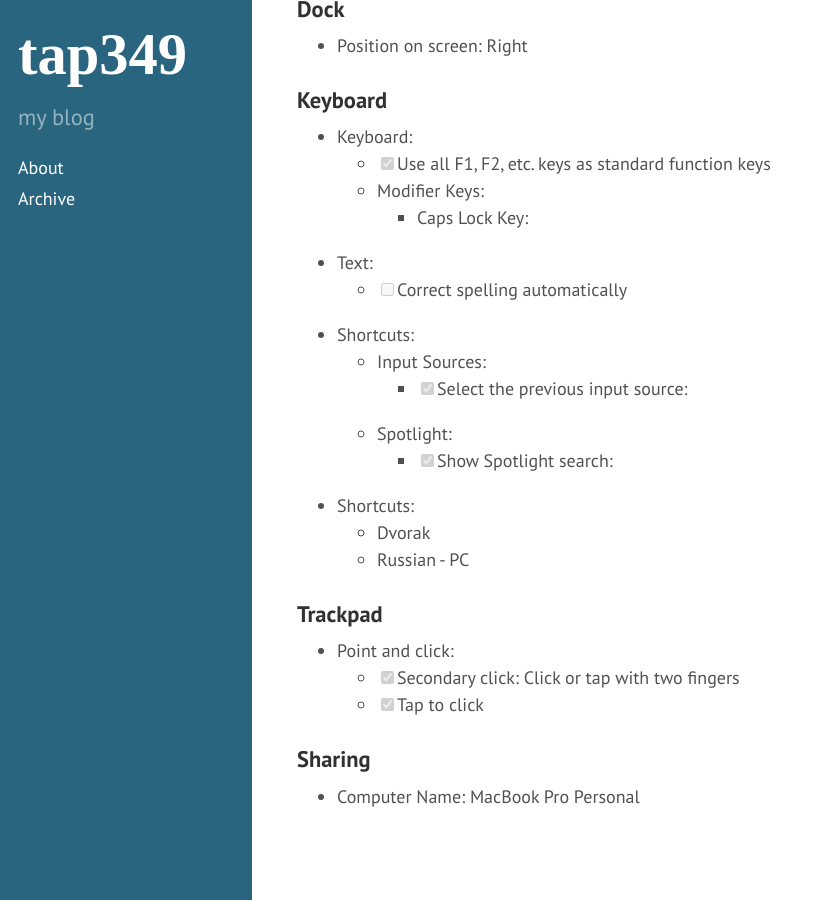
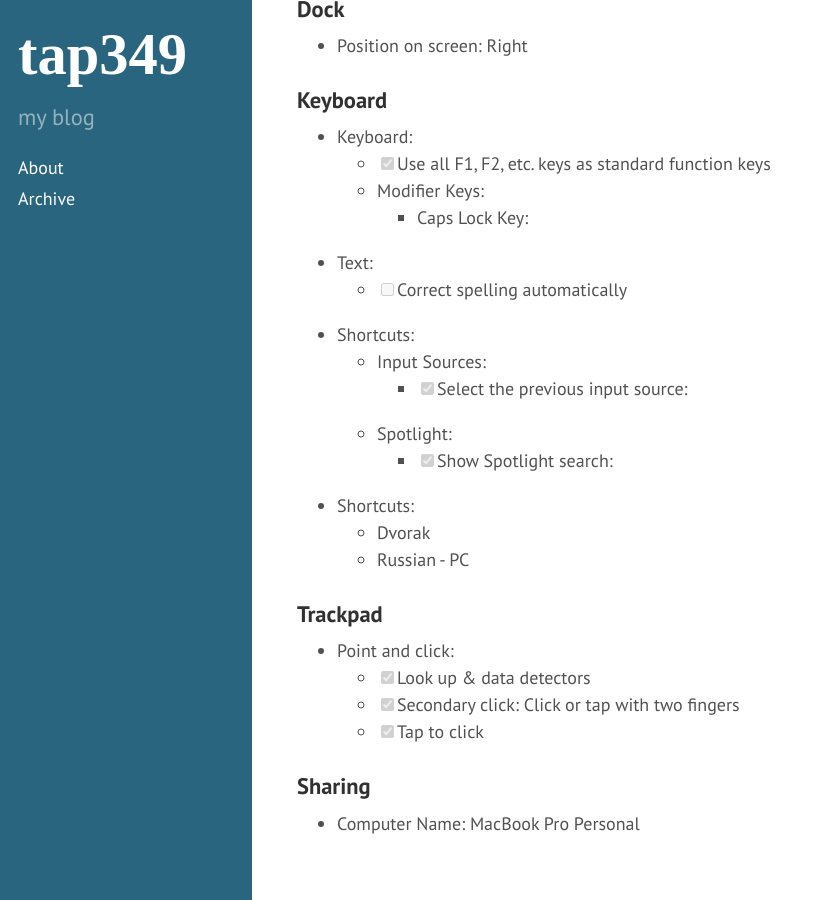
Before and after one commit to tap349/tap349.github.io, a Jekyll site: the page built from _posts/2016-10-03-macos-configuration.md, in a window 1280 px wide and 900 px high, scrolled down 934 px. Shown: the whole window, without its empty margins (0-815 px from the left). Built offline with Jekyll 4.4.1, drawn with Linux system fonts in a browser that asks for light colours.

Commit message:
update 2016-10-03_03:28:22

```diff
--- a/_posts/2016-10-03-macos-configuration.md
+++ b/_posts/2016-10-03-macos-configuration.md
@@ -64,6 +64,7 @@ NOTE: to backup files on external NTFS HDD use Paragon Driver for Mac OS
 ### Trackpad
 
   - Point and click:
+    - [x] Look up & data detectors
     - [x] Secondary click: Click or tap with two fingers
     - [x] Tap to click
 
```
